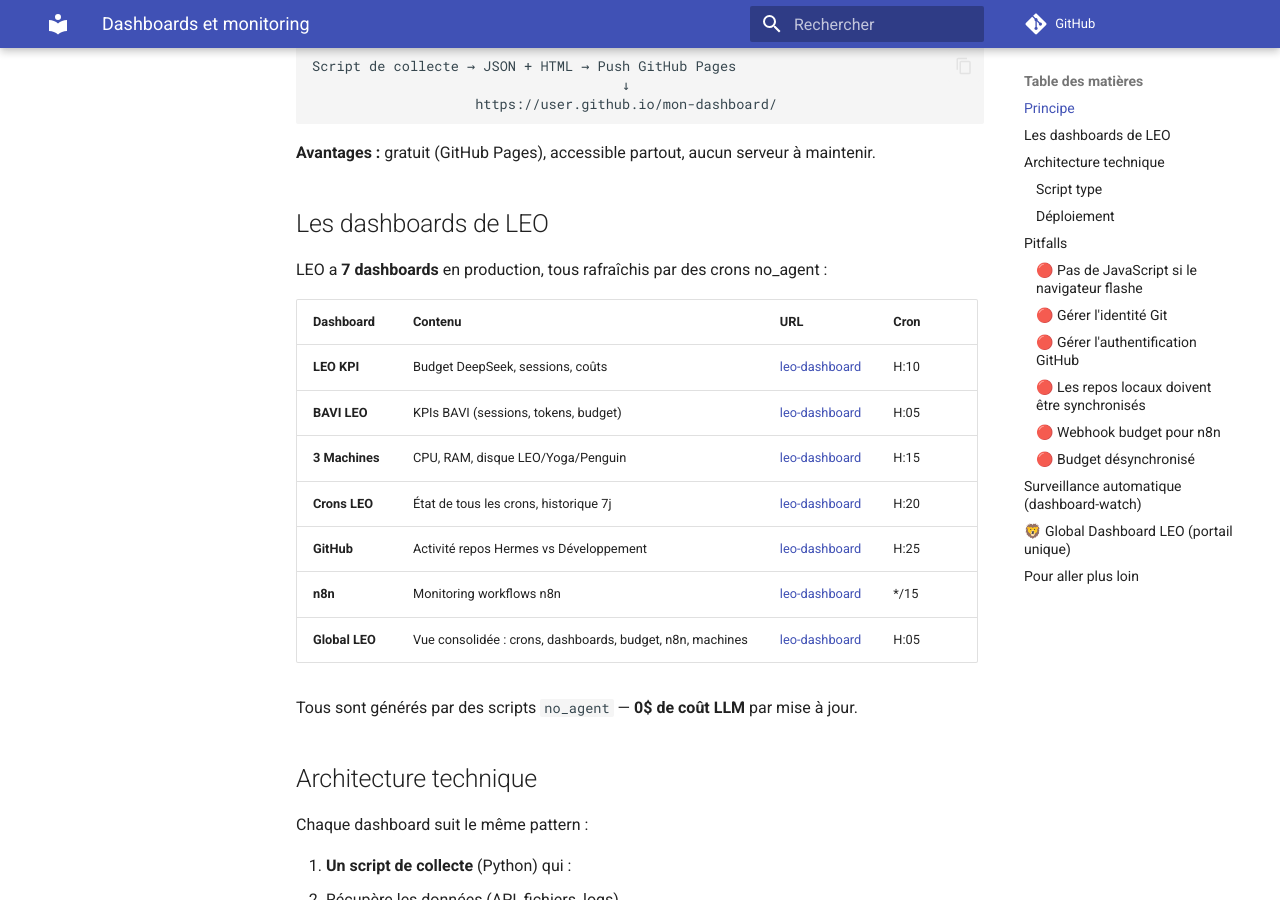
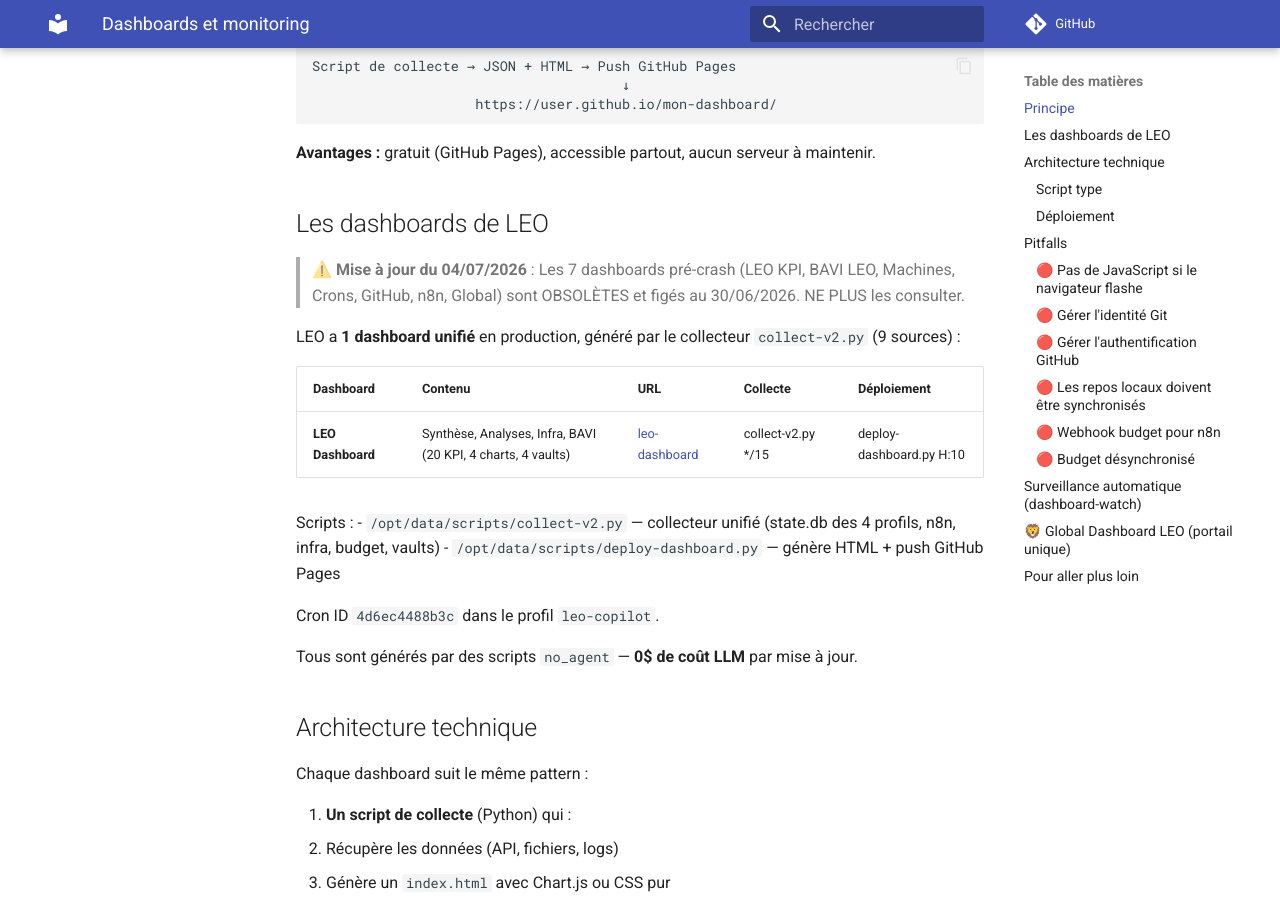
Before and after one commit to christophedanhier-hash/hermes-wiki, an MkDocs documentation site: the page built from docs/hermes/dashboards/ch22-dashboards-intro.md, in a window 1280 px wide and 900 px high, scrolled down 365 px. Built offline with MkDocs 1.6.1 and Material for MkDocs 9.7.7, drawn with Linux system fonts in a browser that asks for light colours; comment, search, counter and statistics services are not loaded.

Commit message:
docs: màj dashboards + monitoring + archives (04/07/2026)

```diff
--- a/docs/hermes/dashboards/ch22-dashboards-intro.md
+++ b/docs/hermes/dashboards/ch22-dashboards-intro.md
@@ -16,17 +16,19 @@
 
 ## Les dashboards de LEO
 
-LEO a **7 dashboards** en production, tous rafraîchis par des crons no_agent :
+> ⚠️ **Mise à jour du 04/07/2026** : Les 7 dashboards pré-crash (LEO KPI, BAVI LEO, Machines, Crons, GitHub, n8n, Global) sont OBSOLÈTES et figés au 30/06/2026. NE PLUS les consulter.
 
-| Dashboard | Contenu | URL | Cron |
-|-----------|---------|-----|------|
-| **LEO KPI** | Budget DeepSeek, sessions, coûts | [leo-dashboard](https://christophedanhier-hash.github.io/leo-dashboard/) | H:10 |
-| **BAVI LEO** | KPIs BAVI (sessions, tokens, budget) | [leo-dashboard](https://christophedanhier-hash.github.io/leo-dashboard/) | H:05 |
-| **3 Machines** | CPU, RAM, disque LEO/Yoga/Penguin | [leo-dashboard](https://christophedanhier-hash.github.io/leo-dashboard/) | H:15 |
-| **Crons LEO** | État de tous les crons, historique 7j | [leo-dashboard](https://christophedanhier-hash.github.io/leo-dashboard/) | H:20 |
-| **GitHub** | Activité repos Hermes vs Développement | [leo-dashboard](https://christophedanhier-hash.github.io/leo-dashboard/) | H:25 |
-| **n8n** | Monitoring workflows n8n | [leo-dashboard](https://christophedanhier-hash.github.io/leo-dashboard/) | */15 |
-| **Global LEO** | Vue consolidée : crons, dashboards, budget, n8n, machines | [leo-dashboard](https://christophedanhier-hash.github.io/leo-dashboard/) | H:05 |
+LEO a **1 dashboard unifié** en production, généré par le collecteur `collect-v2.py` (9 sources) :
+
+| Dashboard | Contenu | URL | Collecte | Déploiement |
+|-----------|---------|-----|----------|-------------|
+| **LEO Dashboard** | Synthèse, Analyses, Infra, BAVI (20 KPI, 4 charts, 4 vaults) | [leo-dashboard](https://christophedanhier-hash.github.io/leo-dashboard/) | collect-v2.py */15 | deploy-dashboard.py H:10 |
+
+Scripts :
+- `/opt/data/scripts/collect-v2.py` — collecteur unifié (state.db des 4 profils, n8n, infra, budget, vaults)
+- `/opt/data/scripts/deploy-dashboard.py` — génère HTML + push GitHub Pages
+
+Cron ID `4d6ec4488b3c` dans le profil `leo-copilot`.
 
 Tous sont générés par des scripts `no_agent` — **0$ de coût LLM** par mise à jour.
 
```
Also changed, not shown: docs/hermes/archives/dashboards-ch24-monitoring-crons.md (+4 -4 lines), docs/hermes/utilisation/dashboards.md (+12 -10 lines).
